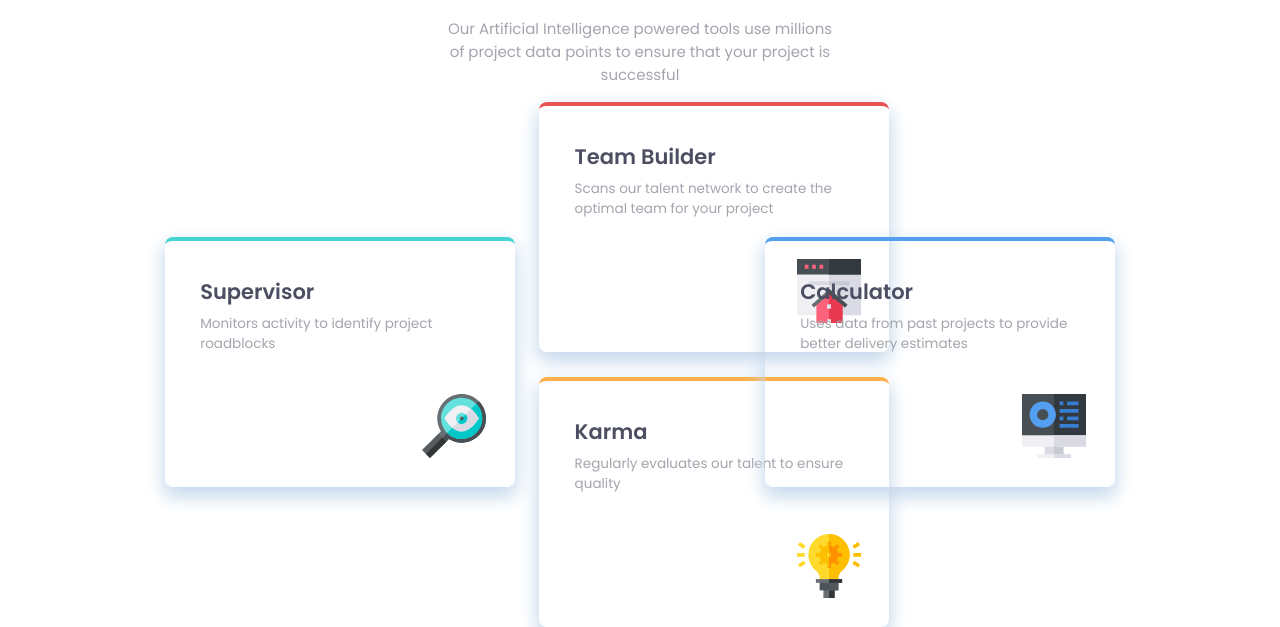
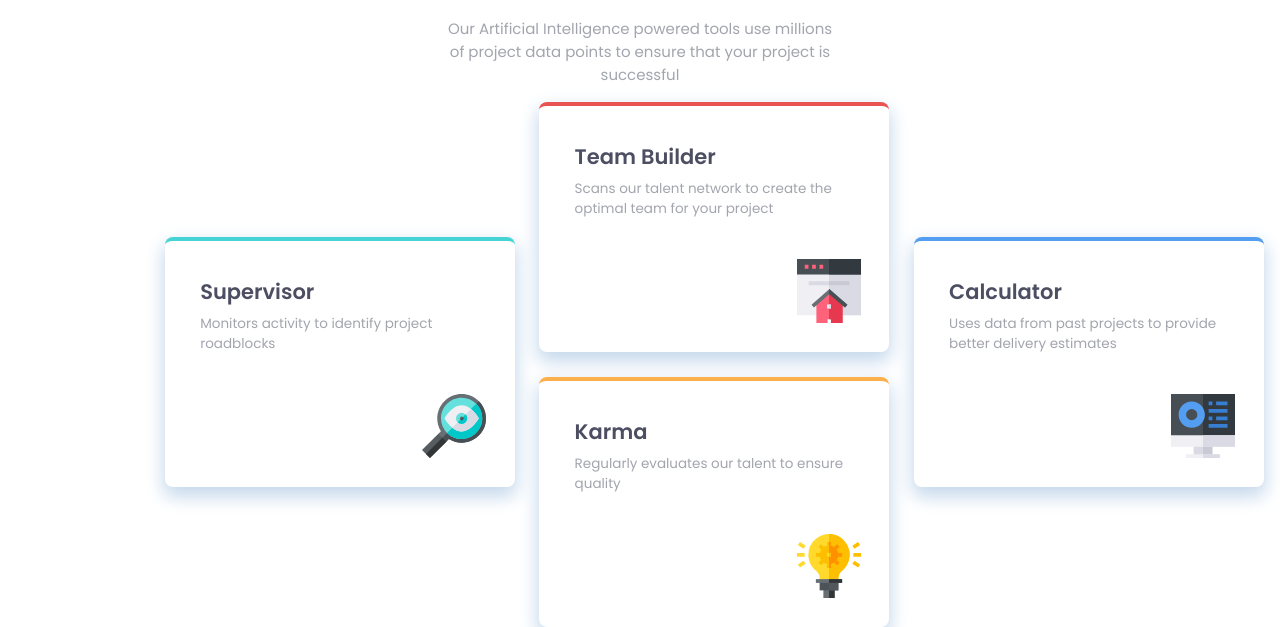
Before and after one commit to kcredd-y/four-card-feature-section-master, a plain HTML site: page index.html in a window 1280 px wide. Shown: the part 208-835 px from the top of the page. Drawn offline with Linux system fonts and the light colour scheme.

Commit message:
margin update for calci card

```diff
--- a/style.css
+++ b/style.css
@@ -183,7 +183,7 @@ header p {
     border-top: 4px solid var(--clr-primary-blue);
     position: absolute;
     top: 21.875rem;
-    right: 0;
+    left: 46.803rem;
     margin: 0;
   }
 }
```
Also changed, not shown: 1 other file.
